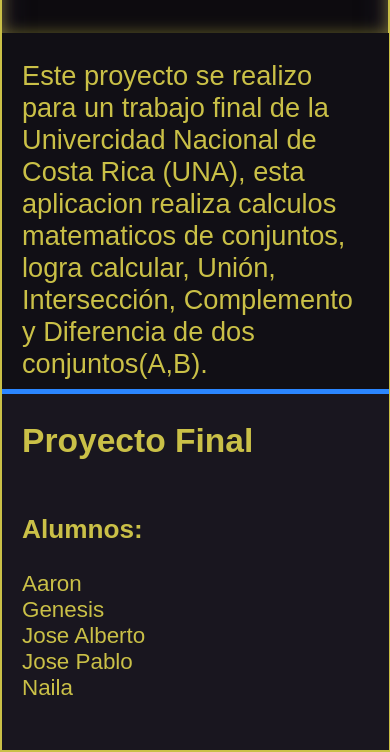
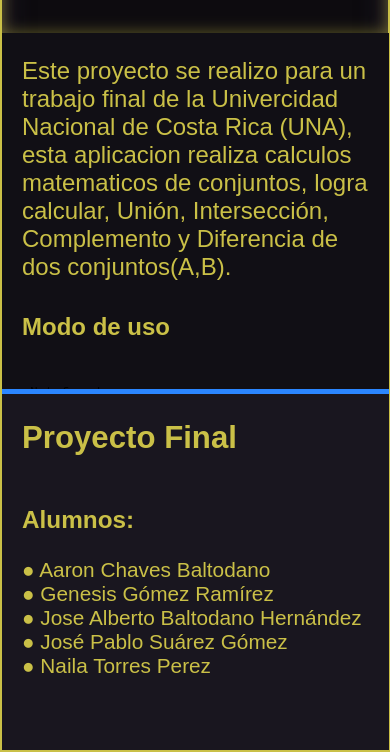
Before and after one commit to JoseABH/JoseABH.github.io, a plain HTML site: page Acercade.html in a window 390 px wide. Shown: the part 94-846 px from the top of the page. Drawn offline with nearby package versions, Linux system fonts and the light colour scheme.

Commit message:
Nuevo Actualizado

```diff
--- a/Acercade.html
+++ b/Acercade.html
@@ -1,5 +1,6 @@
 <!DOCTYPE html>
 <html lang="es">
+
 <head>
     <meta charset="UTF-8">
     <meta http-equiv="X-UA-Compatible" content="IE=edge">
@@ -9,6 +10,7 @@
     <link rel="icon" href="src/img/UNA.svg" />
     <title>Acerca de...</title>
 </head>
+
 <body>
     <div class="Contenedor">
         <header>
@@ -27,14 +29,15 @@
           <section class="B_acercade">
             <H2>Proyecto Final</H2>
             <h3>Alumnos:</h3>
-            <label>Aaron</label>
-            <label>Genesis</label>
-            <label>Jose Alberto</label>
-            <label>Jose Pablo</label>
-            <label>Naila</label>
+            <label>● Aaron Chaves Baltodano</label>
+            <label>● Genesis Gómez Ramírez</label>
+            <label>● Jose Alberto Baltodano Hernández</label>
+            <label>● José Pablo Suárez Gómez</label>
+            <label>● Naila Torres Perez</label>
           </section>
         </div>
 
       </div>
 </body>
+
 </html>
--- a/index.html
+++ b/index.html
@@ -6,7 +6,7 @@
     <meta name="viewport" content="width=device-width, initial-scale=1.0">
     <link rel="stylesheet" href="src/Styles/index.css">
     <script src="src/main.js"></script>
-    <link rel="icon" href="img/UNA.svg" />
+    <link rel="icon" href="src/img/UNA.svg" />
     <link rel="stylesheet" href="https://cdn.jsdelivr.net/npm/bootstrap-icons@1.10.5/font/bootstrap-icons.css">
     <title>Menu Principal</title>
 </head>
--- a/src/Styles/index.css
+++ b/src/Styles/index.css
@@ -23,10 +23,12 @@
     color: #009e0d;
     font-size: 2rem;
 }
+
 #InfoSalio p{
     color: #cac047;
     font-size: 1.5rem;
 }
+
 .Contenedor{
     display: block;
     background-color:#0d0b0f;
@@ -141,14 +143,16 @@
     padding: 0 40px;
     color: #cac047;
     font-size: 1.8rem;
-
 }
 
 .B_acercade, .B_conjuntos{
     width: 30%;
     display: flex;
     flex-direction: column;
+}
 
+.B_acercade{
+    font-size: 1.6rem;
 }
 
 .B_index{
@@ -188,7 +192,6 @@
     text-decoration: none;
     padding: 30px;
     text-align: center;
-
 }
 
 .BotonMenu:hover{
@@ -218,11 +221,10 @@
 
 
 
-/* ********************************************************************** */
+/****** {Para dispositivos menores a 1000px de ancho.(responsive)} ******/
 
 
-
-@media (max-width: 480px){
+@media (max-width: 1000px){
 
     #InfoSalio{
         width: 350px;
@@ -274,6 +276,7 @@
         height: 50%;
         padding: 0 20px;
     }
+
     .A_conjuntos{
         overflow-y: scroll;
         overflow-x: hidden;
@@ -283,6 +286,10 @@
         width: 100%;
         height: 50%;
         padding: 0;
+    }
+
+    .A_acercade{
+        font-size: 1.5rem;
     }
 
     .A_acercade iframe{
@@ -315,7 +322,7 @@
     }
 
     .B_acercade{
-        font-size: 1.4rem;
+        font-size: 1.3rem;
         border-top: 5px solid #2b86ff;
     }
 
--- a/src/main.js
+++ b/src/main.js
@@ -1,4 +1,3 @@
-
 function Salir() {
     if (window.close) {
         window.close();
--- a/src/script.js
+++ b/src/script.js
@@ -39,7 +39,7 @@
     let result;
 
     if (
-      operation === SetOperations.intersection ||
+      operation === SetOperations.difference ||
       operation === SetOperations.complement
     ) {
       if (
```
Also changed, not shown: CalculosConjuntos.html (+0 -20 lines).
